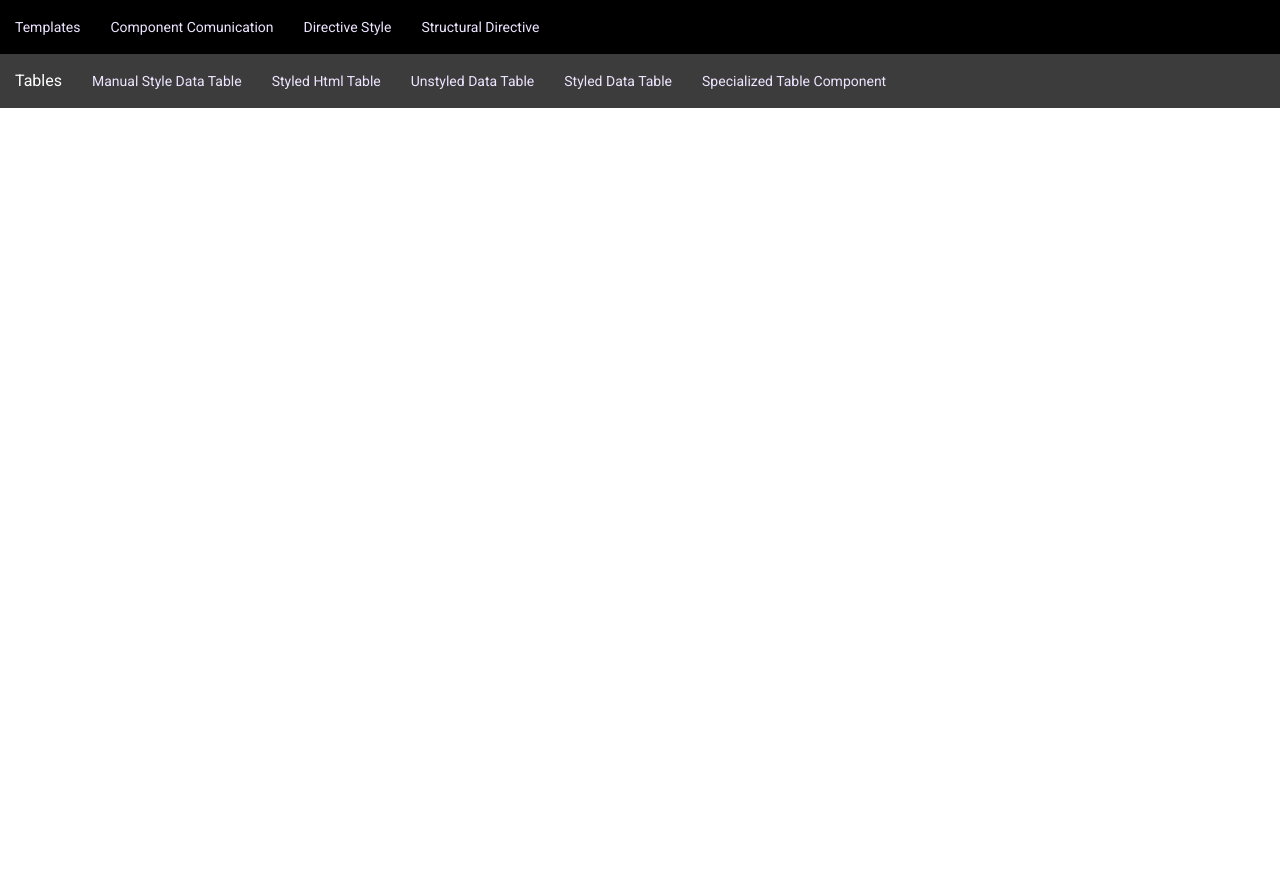
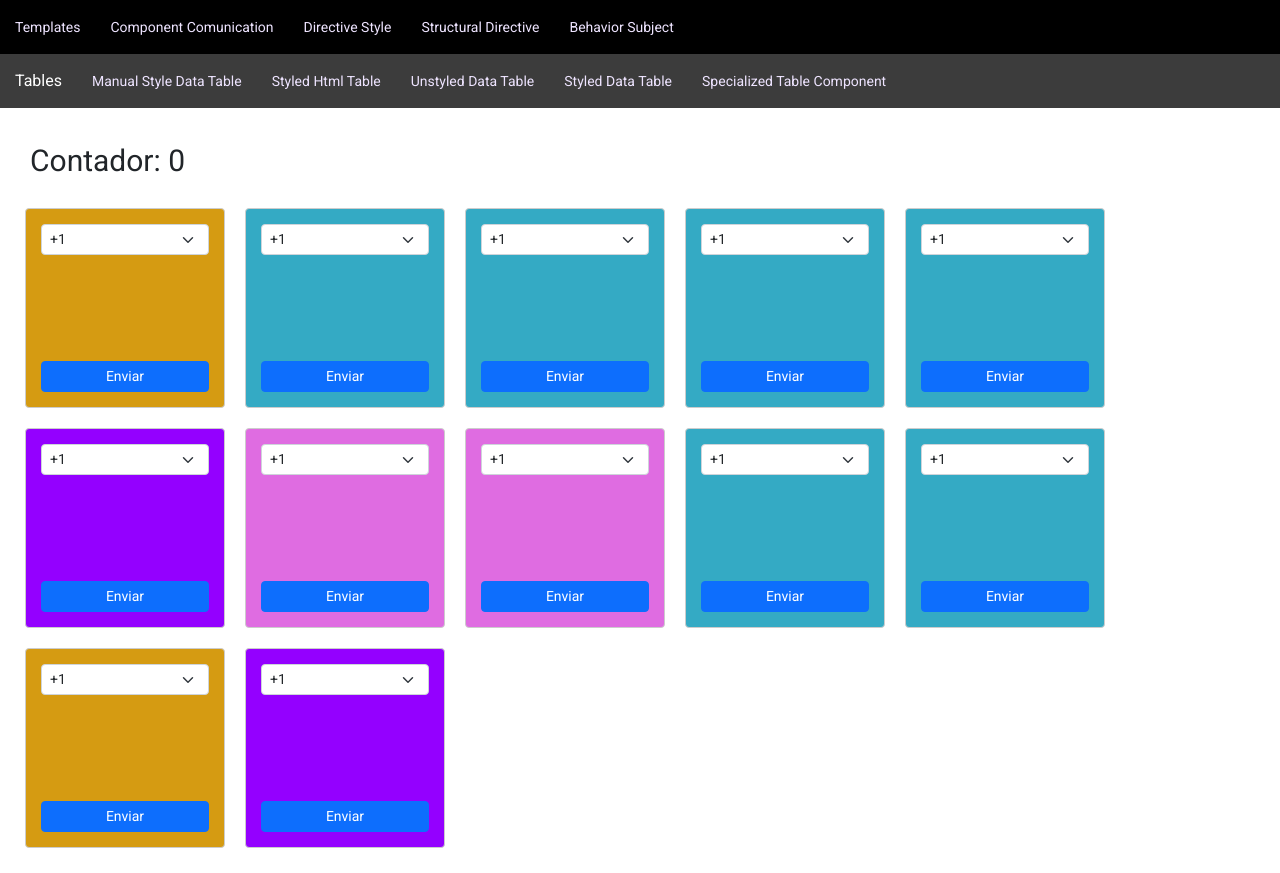
Before and after one commit to harleivicente/angular-scalable-tables, an Angular app: page /behavior-subject in a window 1280 px wide. Before the commit this address led to /. Before the commit the page ends 800 px from the top, so only its background shows below. Built offline with nearby package versions, Linux system fonts and the light colour scheme.

Commit message:
demo behavior subject

```diff
--- a/apps/treino/src/app/app.component.html
+++ b/apps/treino/src/app/app.component.html
@@ -5,6 +5,7 @@
     <div class="menu-item"> <a [routerLink]="'/component-comunication'"> Component Comunication </a> </div>
     <div class="menu-item"> <a [routerLink]="'/directive-style'"> Directive Style </a> </div>
     <div class="menu-item"> <a [routerLink]="'/structural-directive'"> Structural Directive </a> </div>
+    <div class="menu-item"> <a [routerLink]="'/behavior-subject'"> Behavior Subject </a> </div>
 </header>
 <header class="table-menu">
     <div class="menu-item title"> Tables </div>
--- /dev/null
+++ b/apps/treino/src/app/demo-behavior-subject/counter-block/counter-block.component.html
@@ -0,0 +1,14 @@
+
+
+<select [formControl]="selectFormControl" class="form-select form-select-sm">
+    <option value="1"> +1 </option>
+    <option value="2"> +2 </option>
+    <option value="3"> +3 </option>
+    <option value="4"> +4 </option>
+    <option value="5"> +5 </option>
+    <option value="10"> +10 </option>
+</select>
+
+<div class="spacer"></div>
+
+<button (click)="clickHandler()" class="btn btn-sm btn-primary"> Enviar </button>
--- /dev/null
+++ b/apps/treino/src/app/demo-behavior-subject/counter-block/counter-block.component.scss
@@ -0,0 +1,18 @@
+
+
+:host {
+    display: block;
+    width: 200px;
+    height: 200px;
+    padding: 15px;
+    margin: 10px;
+    background-color: #f1f8ff;
+    border: 1px solid #cccccc;
+    border-radius: 4px;
+    display: flex;
+    flex-direction: column;
+}
+
+.spacer {
+    flex-grow: 1;
+}
--- /dev/null
+++ b/apps/treino/src/app/demo-behavior-subject/counter-block/counter-block.component.ts
@@ -0,0 +1,56 @@
+import { Component, ElementRef, HostBinding, Input, OnInit } from '@angular/core';
+import { FormControl } from '@angular/forms';
+import { BehaviorSubject } from 'rxjs';
+import { Evento } from '../demo-behavior-subject.component';
+
+@Component({
+  selector: 'ui-counter-block',
+  templateUrl: './counter-block.component.html',
+  styleUrls: ['./counter-block.component.scss']
+})
+export class CounterBlockComponent implements OnInit {
+  @Input() events$: BehaviorSubject<Evento>;
+  selectFormControl = new FormControl(1);
+
+  private colors = [
+    "#34aac4",
+    "#9400ff",
+    "#1d38f2",
+    "#86cd20",
+    "#df6ce1",
+    "#d59b12",
+    "#33322f",
+    "#6382f1"
+  ];
+
+  constructor(private elementRef: ElementRef<HTMLDivElement>) {}
+
+  ngOnInit() {
+    this.randomizeBackgroundColor();
+    this.events$.subscribe(() => {
+      this.randomizeBackgroundColor();
+    });
+  }
+
+  clickHandler() {
+    const atual = this.events$.value.valor;
+    const incremento = parseInt(this.selectFormControl.value, 10);
+
+    this.events$.next({
+      valor: atual + incremento
+    })
+  }
+
+  private randomizeBackgroundColor() {
+    const randomColor = this.getRandomColor();
+    this.elementRef.nativeElement.style.backgroundColor = randomColor;
+  }
+
+  private getRandomColor() {
+    const randomNumber = Math.random() * 10;
+    const randomInteger = Math.trunc(randomNumber);
+    const colorIndex = randomInteger % this.colors.length;
+    return this.colors[colorIndex];
+  }
+
+}
--- /dev/null
+++ b/apps/treino/src/app/demo-behavior-subject/demo-behavior-subject.component.html
@@ -0,0 +1,11 @@
+
+<div class="contador">
+    Contador: {{ contador$.value.valor }}
+</div>
+
+<div class="counter-list">
+    <ui-counter-block
+        [events$]="contador$"
+        *ngFor="let item of numeroCards"
+    ></ui-counter-block>
+</div>
--- /dev/null
+++ b/apps/treino/src/app/demo-behavior-subject/demo-behavior-subject.component.scss
@@ -0,0 +1,15 @@
+
+:host {
+    display: block;
+    padding: 15px;
+}
+
+.contador {
+    font-size: 30px;
+    padding: 15px;
+}
+
+.counter-list {
+    display: flex;
+    flex-wrap: wrap;
+}
--- /dev/null
+++ b/apps/treino/src/app/demo-behavior-subject/demo-behavior-subject.component.ts
@@ -0,0 +1,23 @@
+import { Component, OnInit } from '@angular/core';
+import { BehaviorSubject } from 'rxjs';
+
+export interface Evento {
+  valor: number;
+}
+
+@Component({
+  selector: 'ui-demo-behavior-subject',
+  templateUrl: './demo-behavior-subject.component.html',
+  styleUrls: ['./demo-behavior-subject.component.scss']
+})
+export class DemoBehaviorSubjectComponent implements OnInit {
+
+  contador$: BehaviorSubject<Evento> = new BehaviorSubject({ valor: 0 });
+
+  numeroCards = new Array(12).fill(0);
+
+  constructor() {}
+
+  ngOnInit() {}
+
+}
```
Also changed, not shown: apps/treino/src/app/app.module.ts (+9 -1 lines).
